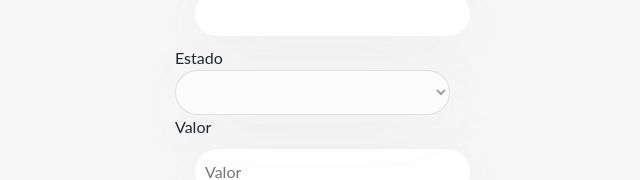
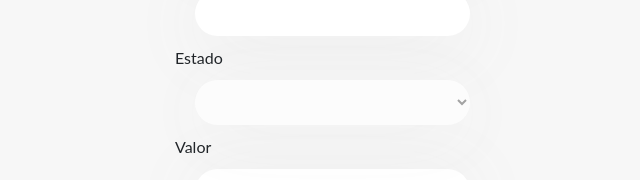
Before and after one commit to bermarques/estacionaai, a React (Create React App) app: page /parking in a window 1280 px wide. Shown: the part 755-935 px from the top of the page, without its empty margins (369-1009 px from the left). Built offline with nearby package versions, Linux system fonts and the light colour scheme.

Commit message:
style: create StyledSelect

```diff
--- a/src/Components/ParkingForm/ParkingLocation/index.jsx
+++ b/src/Components/ParkingForm/ParkingLocation/index.jsx
@@ -10,6 +10,7 @@ import {
   StyledInput,
   StyledForm,
   StyledButton,
+  StyledSelect,
 } from "../../../Style/globalStyles";
 
 const ParkingLocation = () => {
@@ -107,11 +108,15 @@ const ParkingLocation = () => {
           ref={register}
         />
         Estado
-        <select className="input-form" name="state" disabled={!cepData.uf}>
-          <option ref={register} value={cepData.uf}>
+        <StyledSelect
+          className="input-form"
+          name="state"
+          disabled={!cepData.uf}
+        >
+          <option ref={register} value={cepData.uf} className="input-form">
             {cepData.uf}
           </option>
-        </select>
+        </StyledSelect>
         Valor
         <StyledInput
           className="input-form"
--- a/src/Style/globalStyles.js
+++ b/src/Style/globalStyles.js
@@ -15,6 +15,22 @@ body {
 export default GlobalStyle;
 
 export const StyledInput = styled.input`
+  width: 275px;
+  height: 45px;
+  border-radius: 28.5px;
+  border: none;
+  margin: 10px 20px;
+  outline: none;
+  padding-left: 10px;
+
+  :focus {
+    border: 1px solid #ff2e93;
+
+    border-radius: 28.5px;
+  }
+`;
+
+export const StyledSelect = styled.select`
   width: 275px;
   height: 45px;
   border-radius: 28.5px;
```
